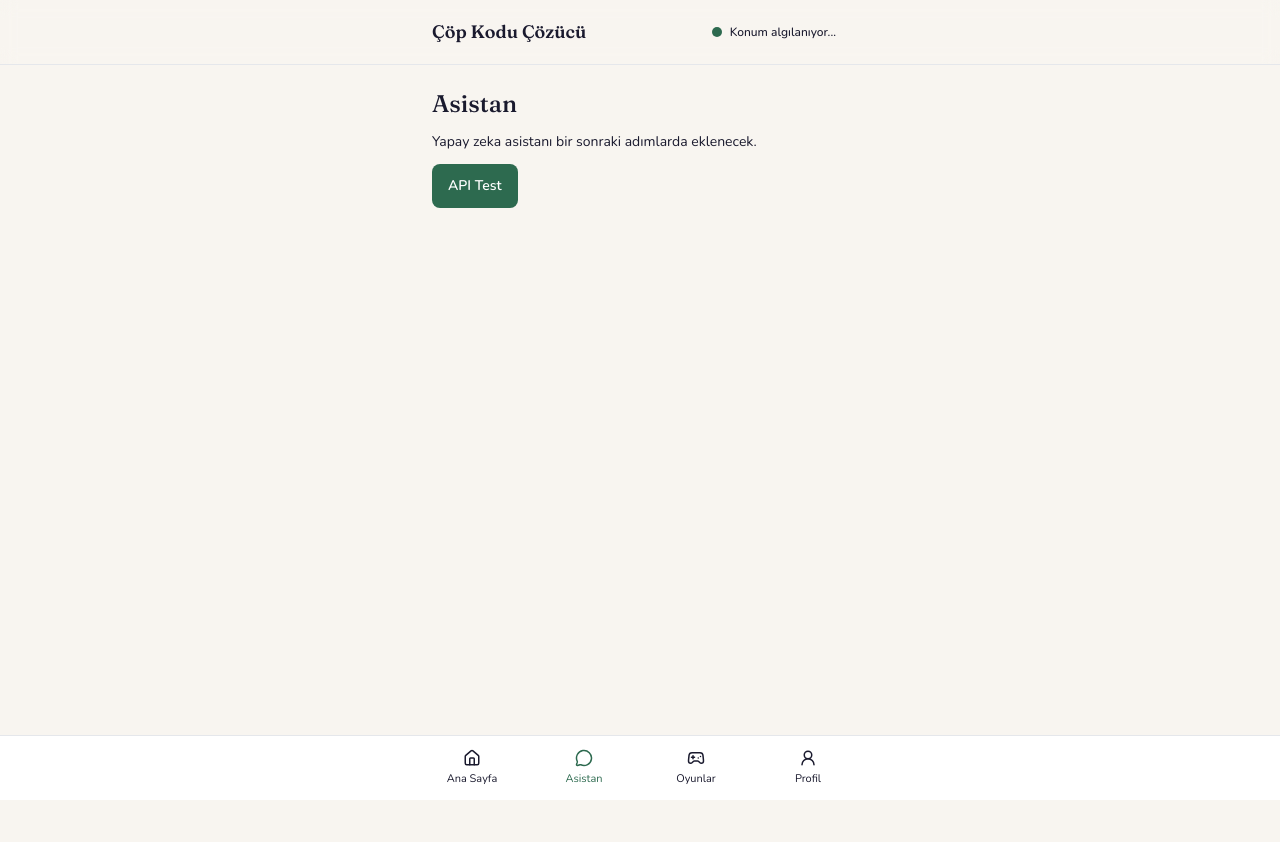
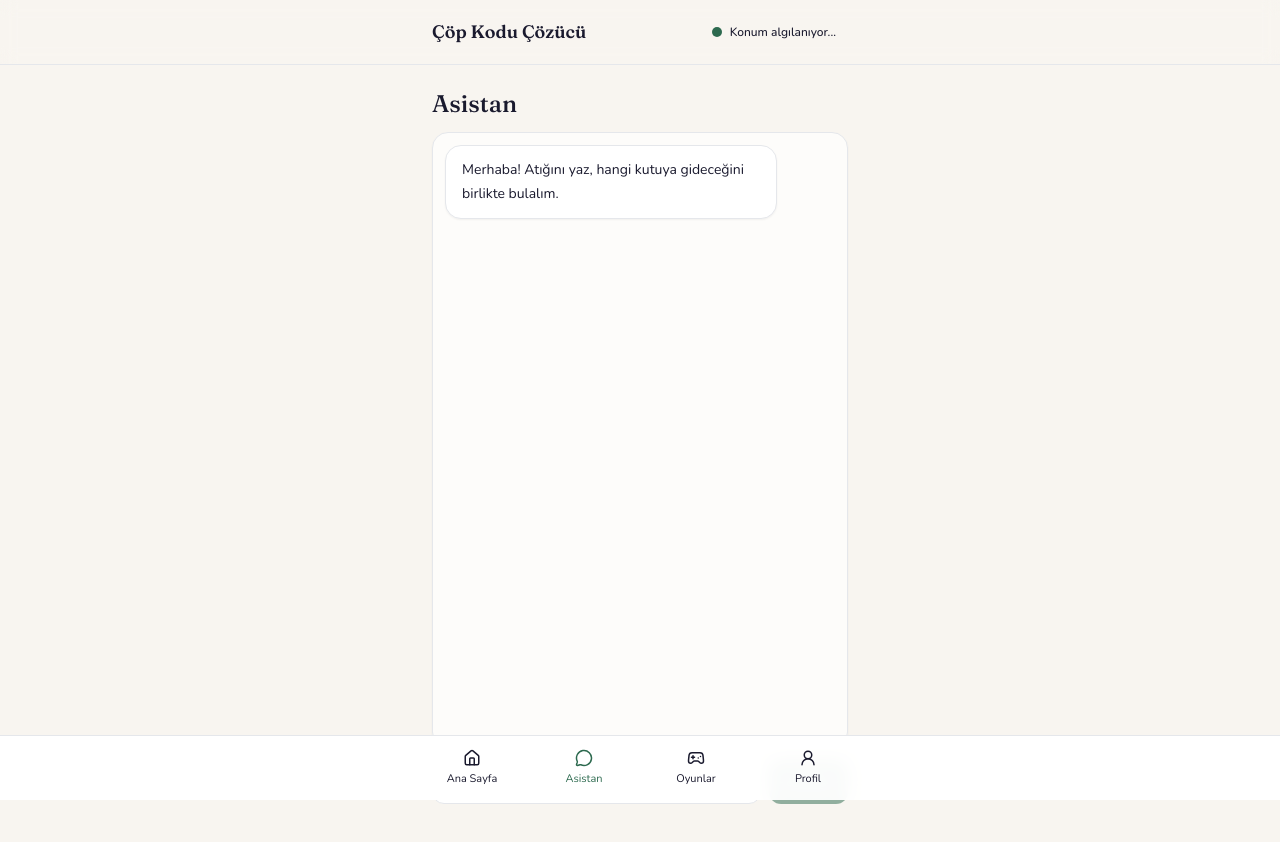
Before and after one commit to asiyeyilmaz/AIBuildathon-TrashDecoder, a React (Vite) app: page /asistan in a window 1280 px wide. Shown: the top 842 px of the page. Before the commit the page ends 800 px from the top, so only its background shows below. Built offline with nearby package versions, Linux system fonts and the light colour scheme; no server answers.

Commit message:
feat: chat arayüzü + Bin result componenti

```diff
--- /dev/null
+++ b/src/components/assistant/BinResult.tsx
@@ -0,0 +1,49 @@
+import type { BinColor, WasteAnalysisResult } from '../../types'
+
+interface BinVisualMapItem {
+  label: string
+  color: string
+}
+
+const binVisualMap: Record<BinColor, BinVisualMapItem> = {
+  mavi: { label: 'Mavi Kutu', color: '#1E88E5' },
+  sari: { label: 'Sarı Kutu', color: '#FDD835' },
+  yesil: { label: 'Yeşil Kutu', color: '#43A047' },
+  siyah: { label: 'Siyah Kutu', color: '#424242' },
+  kahve: { label: 'Kahverengi Kutu', color: '#6D4C41' },
+}
+
+interface BinResultProps {
+  result: WasteAnalysisResult
+}
+
+function BinResult({ result }: BinResultProps) {
+  // Analiz sonucunu kutu rengi ve talimatla kart olarak gosterir.
+  const visual = binVisualMap[result.binColor]
+
+  return (
+    <article className="animate-[slideUp_0.35s_ease-out] rounded-2xl border border-primary/15 bg-white p-4 shadow-sm">
+      <div className="mb-3 flex items-center gap-3">
+        <svg width="46" height="46" viewBox="0 0 24 24" aria-hidden>
+          <rect x="6" y="8" width="12" height="12" rx="2" fill={visual.color} />
+          <rect x="9" y="4" width="6" height="3" rx="1.5" fill={visual.color} />
+          <rect x="8" y="6" width="8" height="2" rx="1" fill={visual.color} />
+        </svg>
+        <div>
+          <p className="text-xs text-text/70">{visual.label}</p>
+          <h3 className="font-heading text-lg text-text">{result.binLabel}</h3>
+        </div>
+      </div>
+
+      <p className="text-sm leading-6 text-text">{result.instruction}</p>
+
+      {result.warning ? (
+        <div className="mt-3 rounded-lg bg-warning/20 px-3 py-2 text-sm text-text">{result.warning}</div>
+      ) : null}
+
+      {result.tip ? <p className="mt-3 text-xs text-text/75">İpucu: {result.tip}</p> : null}
+    </article>
+  )
+}
+
+export default BinResult
--- /dev/null
+++ b/src/components/assistant/ChatInterface.tsx
@@ -0,0 +1,101 @@
+import { useEffect, useMemo, useRef, useState } from 'react'
+import type { ChatMessage } from '../../types'
+import MessageBubble from './MessageBubble'
+
+interface ChatInterfaceProps {
+  messages: ChatMessage[]
+  loading: boolean
+  error: string | null
+  onSendText: (text: string) => Promise<void>
+}
+
+function TypingIndicator() {
+  return (
+    <div className="flex items-center gap-2">
+      <div className="h-2 w-2 animate-bounce rounded-full bg-primary [animation-delay:-0.2s]" />
+      <div className="h-2 w-2 animate-bounce rounded-full bg-primary [animation-delay:-0.1s]" />
+      <div className="h-2 w-2 animate-bounce rounded-full bg-primary" />
+      <span className="text-xs text-text/70">Düşünüyorum...</span>
+    </div>
+  )
+}
+
+function ChatInterface({ messages, loading, error, onSendText }: ChatInterfaceProps) {
+  // Metin chat gorunumu, mesaj gecmisi ve gonderme islemi.
+  const [text, setText] = useState('')
+  const listRef = useRef<HTMLDivElement | null>(null)
+
+  const canSend = useMemo(() => !loading && text.trim().length > 0, [loading, text])
+
+  useEffect(() => {
+    const el = listRef.current
+    if (!el) return
+    el.scrollTo({ top: el.scrollHeight, behavior: 'smooth' })
+  }, [messages, loading])
+
+  const handleSubmit = async () => {
+    const trimmed = text.trim()
+    if (!trimmed || loading) {
+      return
+    }
+
+    setText('')
+    await onSendText(trimmed)
+  }
+
+  return (
+    <section className="flex h-[calc(100svh-8rem)] flex-col gap-3">
+      <div
+        ref={listRef}
+        className="flex-1 overflow-y-auto rounded-2xl border border-primary/10 bg-white/70 p-3 shadow-sm"
+      >
+        <div className="space-y-3">
+          {messages.map((m) => (
+            <MessageBubble key={m.id} message={m} />
+          ))}
+          {loading ? (
+            <div className="flex justify-start">
+              <div className="max-w-[85%] rounded-2xl bg-white px-4 py-3 shadow-sm border border-primary/10">
+                <TypingIndicator />
+              </div>
+            </div>
+          ) : null}
+        </div>
+      </div>
+
+      {error ? (
+        <div className="rounded-xl border border-warning/30 bg-warning/10 px-3 py-2 text-sm text-text">
+          {error}
+        </div>
+      ) : null}
+
+      <div className="flex items-end gap-2">
+        <label className="flex-1">
+          <span className="sr-only">Mesaj gir</span>
+          <input
+            value={text}
+            onChange={(e) => setText(e.target.value)}
+            placeholder="Atığını yaz (ör. plastik su şişesi)"
+            className="min-h-11 w-full rounded-xl border border-primary/15 bg-white px-4 text-sm text-text placeholder:text-text/50 focus:outline-none focus:ring-2 focus:ring-primary/30"
+            onKeyDown={(e) => {
+              if (e.key === 'Enter') {
+                void handleSubmit()
+              }
+            }}
+          />
+        </label>
+
+        <button
+          type="button"
+          disabled={!canSend}
+          onClick={() => void handleSubmit()}
+          className="min-h-11 min-w-11 rounded-xl bg-primary px-4 py-2 text-sm font-semibold text-white transition active:scale-95 disabled:opacity-50"
+        >
+          Gönder
+        </button>
+      </div>
+    </section>
+  )
+}
+
+export default ChatInterface
--- /dev/null
+++ b/src/components/assistant/MessageBubble.tsx
@@ -0,0 +1,40 @@
+import type { ChatMessage, WasteAnalysisResult } from '../../types'
+import BinResult from './BinResult'
+
+interface MessageBubbleProps {
+  message: ChatMessage
+}
+
+function isAnalysisResult(value: unknown): value is WasteAnalysisResult {
+  if (!value || typeof value !== 'object') {
+    return false
+  }
+  return 'binColor' in value && 'binLabel' in value && 'confidence' in value
+}
+
+function MessageBubble({ message }: MessageBubbleProps) {
+  // Kullanici ve AI mesajlari ayrica goruntulenir.
+  const isUser = message.role === 'user'
+
+  return (
+    <div className={`flex ${isUser ? 'justify-end' : 'justify-start'}`}>
+      <div
+        className={`max-w-[85%] rounded-2xl px-4 py-3 ${
+          isUser
+            ? 'bg-primary text-white'
+            : 'bg-white text-text shadow-sm border border-primary/10'
+        }`}
+      >
+        {message.text ? <p className="text-sm leading-6">{message.text}</p> : null}
+
+        {message.analysis && isAnalysisResult(message.analysis) ? (
+          <div className="mt-2">
+            <BinResult result={message.analysis} />
+          </div>
+        ) : null}
+      </div>
+    </div>
+  )
+}
+
+export default MessageBubble
--- /dev/null
+++ b/src/hooks/useClaudeChat.ts
@@ -0,0 +1,93 @@
+import { useMemo, useState } from 'react'
+import { useLocation } from './useLocation'
+import { analyzeWaste } from '../services/claude'
+import type { ChatMessage } from '../types'
+
+interface UseClaudeChatResult {
+  messages: ChatMessage[]
+  loading: boolean
+  error: string | null
+  sendTextMessage: (text: string) => Promise<void>
+}
+
+function buildMunicipalityContextText(
+  district: string,
+  municipalityName: string,
+  rulesText: string,
+): string {
+  return `İlçe: ${district}\nBelediye: ${municipalityName}\nKurallar: ${rulesText}`
+}
+
+export function useClaudeChat(): UseClaudeChatResult {
+  const { municipality, district } = useLocation()
+  const [loading, setLoading] = useState(false)
+  const [error, setError] = useState<string | null>(null)
+  const [messages, setMessages] = useState<ChatMessage[]>([
+    {
+      id: crypto.randomUUID(),
+      role: 'assistant',
+      text: 'Merhaba! Atığını yaz, hangi kutuya gideceğini birlikte bulalım.',
+    },
+  ])
+
+  const municipalityContext = useMemo(() => {
+    const binsText = municipality.bins.join(', ')
+    const specialRulesText = municipality.specialRules
+      .map((rule) => `${rule.itemKeywords.join('/')} => ${rule.instruction}`)
+      .join(' | ')
+    const rulesText = `Kutu renkleri: ${binsText}. Özel kurallar: ${specialRulesText}`
+
+    return buildMunicipalityContextText(district, municipality.name, rulesText)
+  }, [district, municipality.bins, municipality.name, municipality.specialRules])
+
+  const sendTextMessage = async (text: string): Promise<void> => {
+    const trimmedText = text.trim()
+    if (!trimmedText || loading) {
+      return
+    }
+
+    const userMessage: ChatMessage = {
+      id: crypto.randomUUID(),
+      role: 'user',
+      text: trimmedText,
+    }
+
+    setMessages((prev) => [...prev, userMessage])
+    setLoading(true)
+    setError(null)
+
+    try {
+      const analysis = await analyzeWaste({
+        text: trimmedText,
+        municipalityContext,
+      })
+
+      const assistantMessage: ChatMessage = {
+        id: crypto.randomUUID(),
+        role: 'assistant',
+        analysis,
+      }
+
+      setMessages((prev) => [...prev, assistantMessage])
+    } catch {
+      setError('Üzgünüm, şu an analiz yapamadım. Lütfen tekrar dener misin?')
+      setMessages((prev) => [
+        ...prev,
+        {
+          id: crypto.randomUUID(),
+          role: 'assistant',
+          text: 'Şu an bağlantıda bir sorun var gibi görünüyor. Birazdan tekrar deneyelim.',
+        },
+      ])
+    } finally {
+      setLoading(false)
+    }
+  }
+
+  return {
+    messages,
+    loading,
+    error,
+    sendTextMessage,
+  }
+}
--- a/src/index.css
+++ b/src/index.css
@@ -48,3 +48,14 @@ h6 {
 p {
   margin: 0;
 }
+
+@keyframes slideUp {
+  from {
+    opacity: 0;
+    transform: translateY(10px);
+  }
+  to {
+    opacity: 1;
+    transform: translateY(0);
+  }
+}
--- a/src/pages/AssistantPage.tsx
+++ b/src/pages/AssistantPage.tsx
@@ -1,31 +1,19 @@
-import { analyzeWaste } from '../services/claude'
+import { useClaudeChat } from '../hooks/useClaudeChat'
+import ChatInterface from '../components/assistant/ChatInterface'
 
 function AssistantPage() {
-  // Asistan sayfasi icerigi bu adimda gecici olarak gosterilir.
-  const handleApiTest = async () => {
-    try {
-      const result = await analyzeWaste({
-        text: 'plastik su şişesi',
-        municipalityContext: 'Kadıköy - BEKEAS sistemi',
-      })
-      // Gecici API testi sonucu tarayici konsolunda gorulur.
-      console.log('API Test Sonucu:', result)
-    } catch (error) {
-      console.error('API Test Hatasi:', error)
-    }
-  }
+  // Metin tabanli chat ve analiz akisi (gorsel yukleme sonraki adim).
+  const { messages, loading, error, sendTextMessage } = useClaudeChat()
 
   return (
-    <section className="space-y-3 py-2">
-      <h2 className="font-heading text-2xl text-text">Asistan</h2>
-      <p className="text-sm text-text/80">Yapay zeka asistanı bir sonraki adımlarda eklenecek.</p>
-      <button
-        type="button"
-        onClick={handleApiTest}
-        className="min-h-11 rounded-lg bg-primary px-4 py-2 text-sm font-semibold text-white transition active:scale-95"
-      >
-        API Test
-      </button>
+    <section className="py-2">
+      <h2 className="mb-3 font-heading text-2xl text-text">Asistan</h2>
+      <ChatInterface
+        messages={messages}
+        loading={loading}
+        error={error}
+        onSendText={sendTextMessage}
+      />
     </section>
   )
 }
```
Also changed, not shown: src/types/index.ts (+9 -0 lines).
